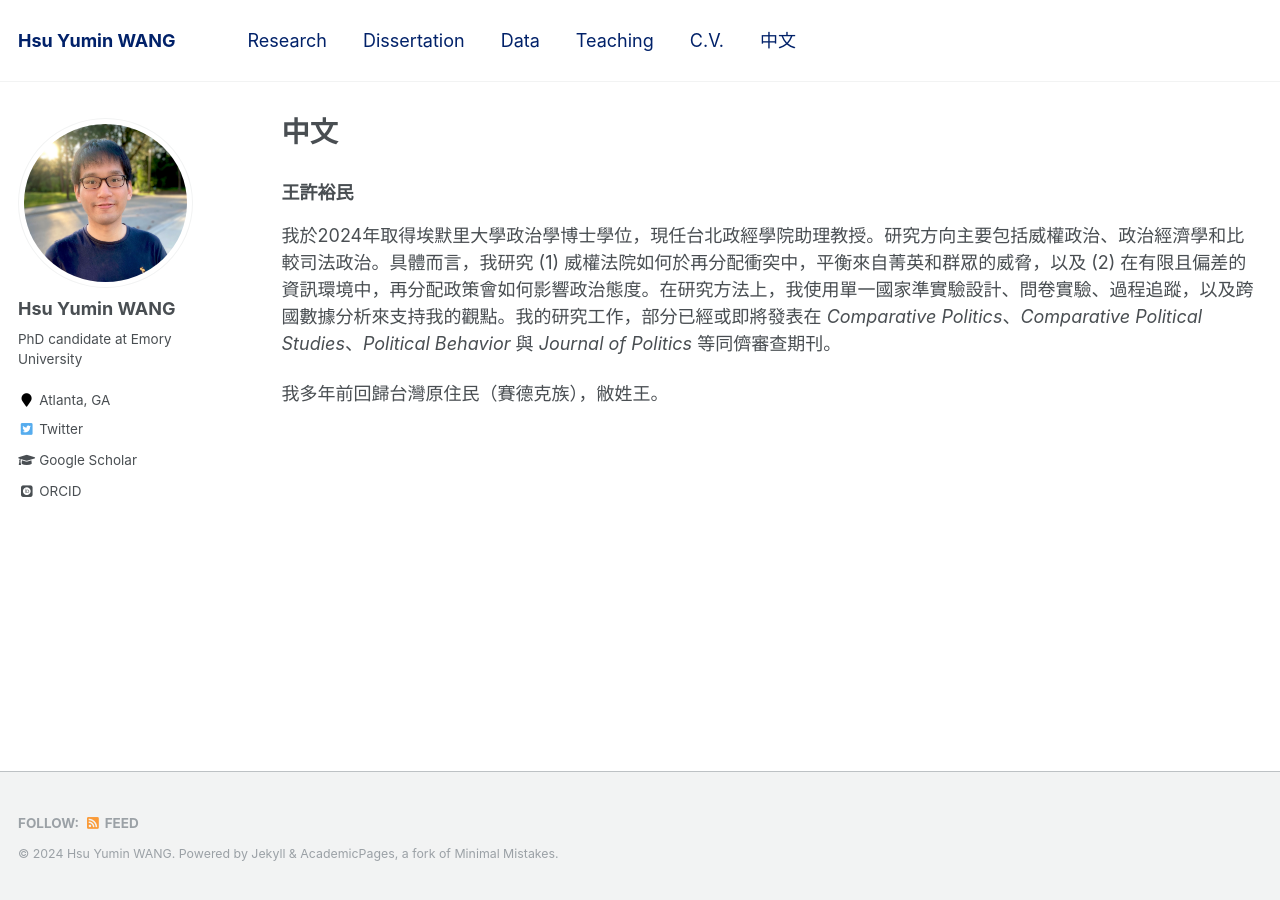
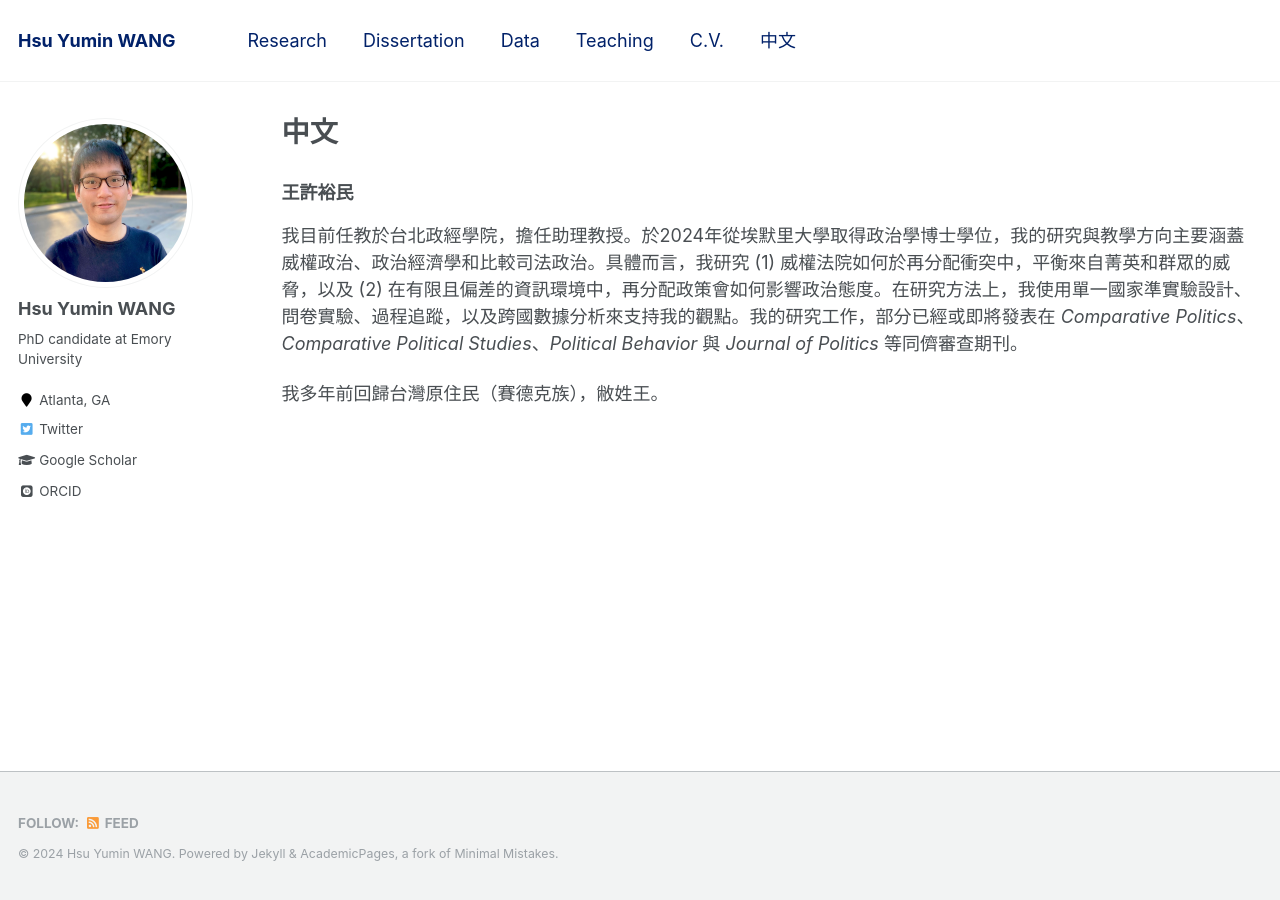
Before and after one commit to hsuyumin/hsuyumin.github.io, a Jekyll site: the page built from _pages/chinese.md, in a window 1280 px wide. Built offline with Jekyll 4.4.1, drawn with Linux system fonts in a browser that asks for light colours; some web fonts are replaced.

Commit message:
Update chinese.md

```diff
--- a/_pages/chinese.md
+++ b/_pages/chinese.md
@@ -9,6 +9,6 @@ redirect_from:
 
 ### 王許裕民
 
-我於2024年取得埃默里大學政治學博士學位，現任台北政經學院助理教授。研究方向主要包括威權政治、政治經濟學和比較司法政治。具體而言，我研究 (1) 威權法院如何於再分配衝突中，平衡來自菁英和群眾的威脅，以及 (2) 在有限且偏差的資訊環境中，再分配政策會如何影響政治態度。在研究方法上，我使用單一國家準實驗設計、問卷實驗、過程追蹤，以及跨國數據分析來支持我的觀點。我的研究工作，部分已經或即將發表在 _Comparative Politics_、_Comparative Political Studies_、_Political Behavior_ 與 _Journal of Politics_ 等同儕審查期刊。
+我目前任教於台北政經學院，擔任助理教授。於2024年從埃默里大學取得政治學博士學位，我的研究與教學方向主要涵蓋威權政治、政治經濟學和比較司法政治。具體而言，我研究 (1) 威權法院如何於再分配衝突中，平衡來自菁英和群眾的威脅，以及 (2) 在有限且偏差的資訊環境中，再分配政策會如何影響政治態度。在研究方法上，我使用單一國家準實驗設計、問卷實驗、過程追蹤，以及跨國數據分析來支持我的觀點。我的研究工作，部分已經或即將發表在 _Comparative Politics_、_Comparative Political Studies_、_Political Behavior_ 與 _Journal of Politics_ 等同儕審查期刊。
 
 我多年前回歸台灣原住民（賽德克族），敝姓王。
```
